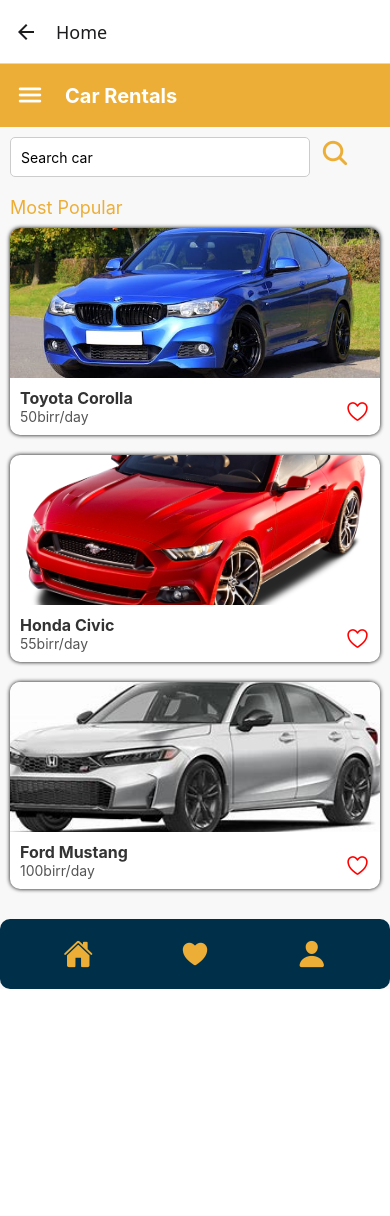
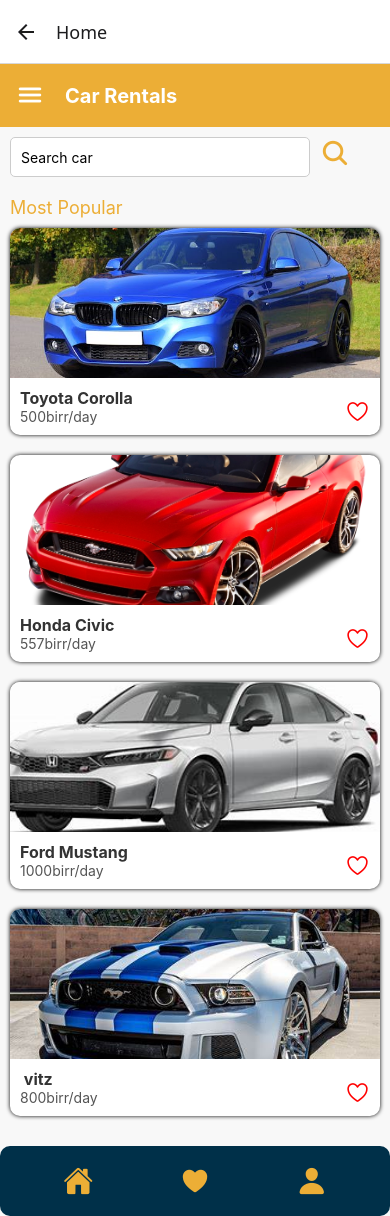
Before and after one commit to MierafA12/car-rent-app, a React Native app: screen /Home in a window 390 px wide. Before the commit the page ends 989 px from the top, so only its background shows below. Built offline with nearby package versions, Linux system fonts and the light colour scheme.

Commit message:
fix home.jsx

```diff
--- a/components/home.jsx
+++ b/components/home.jsx
@@ -10,22 +10,29 @@
     id: 1,
     name: 'Toyota Corolla',
     description: 'A reliable and fuel-efficient sedan perfect for city driving.',
-    price: '50birr/day',
+    price: '500birr/day',
     image: require('../assets/car22.jpeg'),
   },
   {
     id: 2,
     name: 'Honda Civic',
     description: 'A stylish and comfortable car with great mileage.',
-    price: '55birr/day',
+    price: '557birr/day',
     image: require('../assets/cccc.png'),
   },
   {
     id: 3,
     name: 'Ford Mustang',
     description: 'A powerful sports car for an exhilarating driving experience.',
-    price: '100birr/day',
+    price: '1000birr/day',
     image: require('../assets/th.jpg'),
+  },
+  {
+    id: 1,
+    name: ' vitz',
+    description: 'A reliable and fuel.',
+    price: '800birr/day',
+    image: require('../assets/gg.jpg'),
   },
 ];
 
```
Also changed, not shown: assets/gg.jpg (added).
